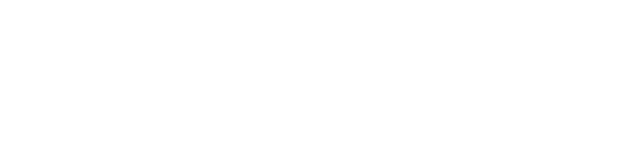
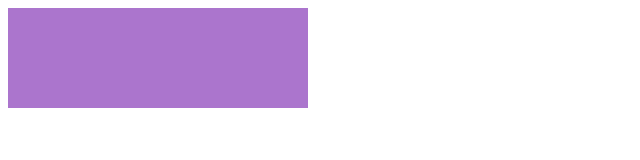
Before and after one commit to ReginaZakirova/test, a plain HTML site: page index.html in a window 1280 px wide. Shown: the whole page, without its empty margins (0-640 px from the left). Drawn offline with Linux system fonts and the light colour scheme.

Commit message:
2 commit on master

```diff
--- a/index.html
+++ b/index.html
@@ -6,6 +6,15 @@
 		  content="width=device-width, user-scalable=no, initial-scale=1.0, maximum-scale=1.0, minimum-scale=1.0">
 	<meta http-equiv="X-UA-Compatible" content="ie=edge">
 	<title>Document</title>
+	<style>
+        .container{
+            display: flex;
+        }
+        .item{
+            padding: 50px;
+            background-color: #ab75cd;
+        }
+	</style>
 </head>
 <body>
 <div class="container">
```
